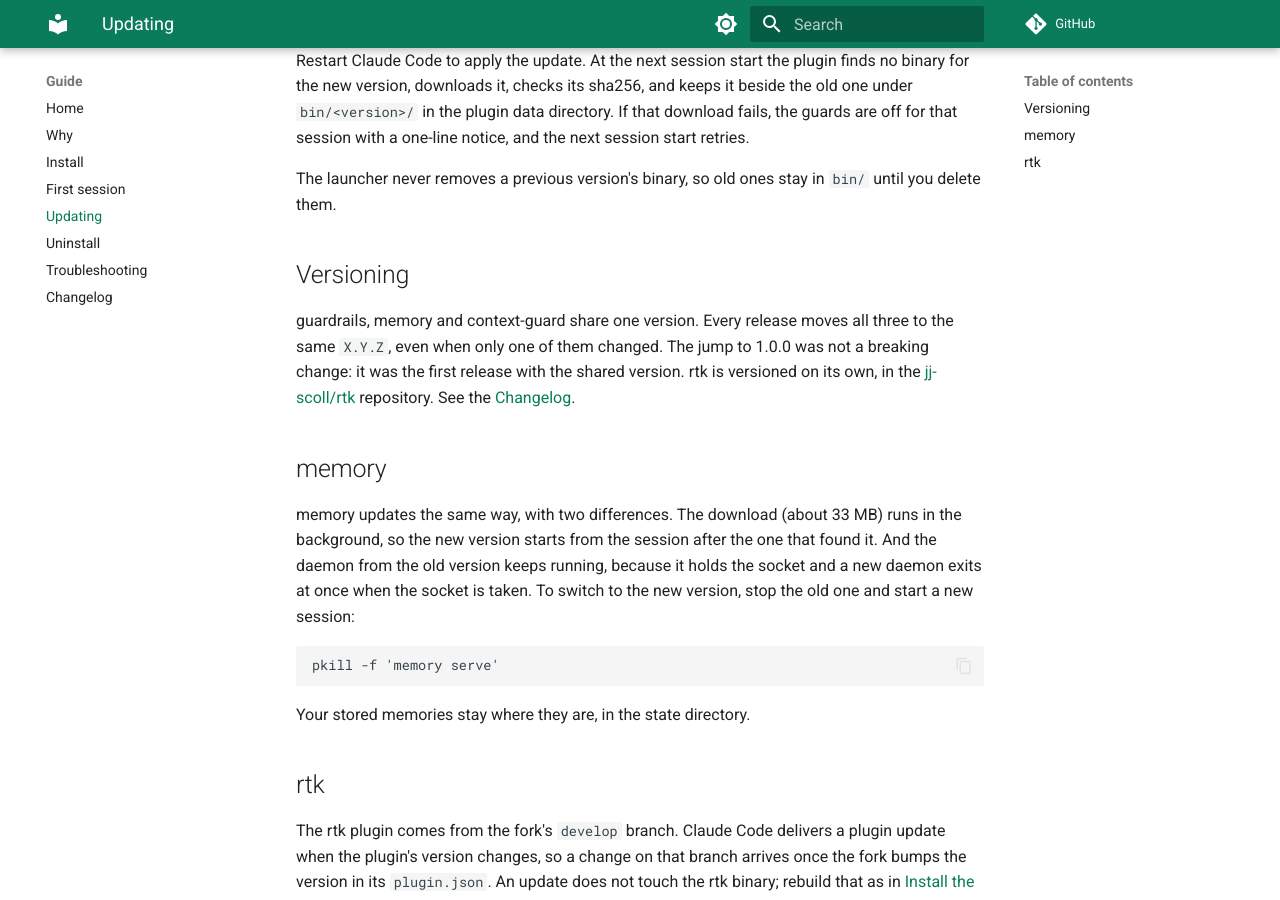
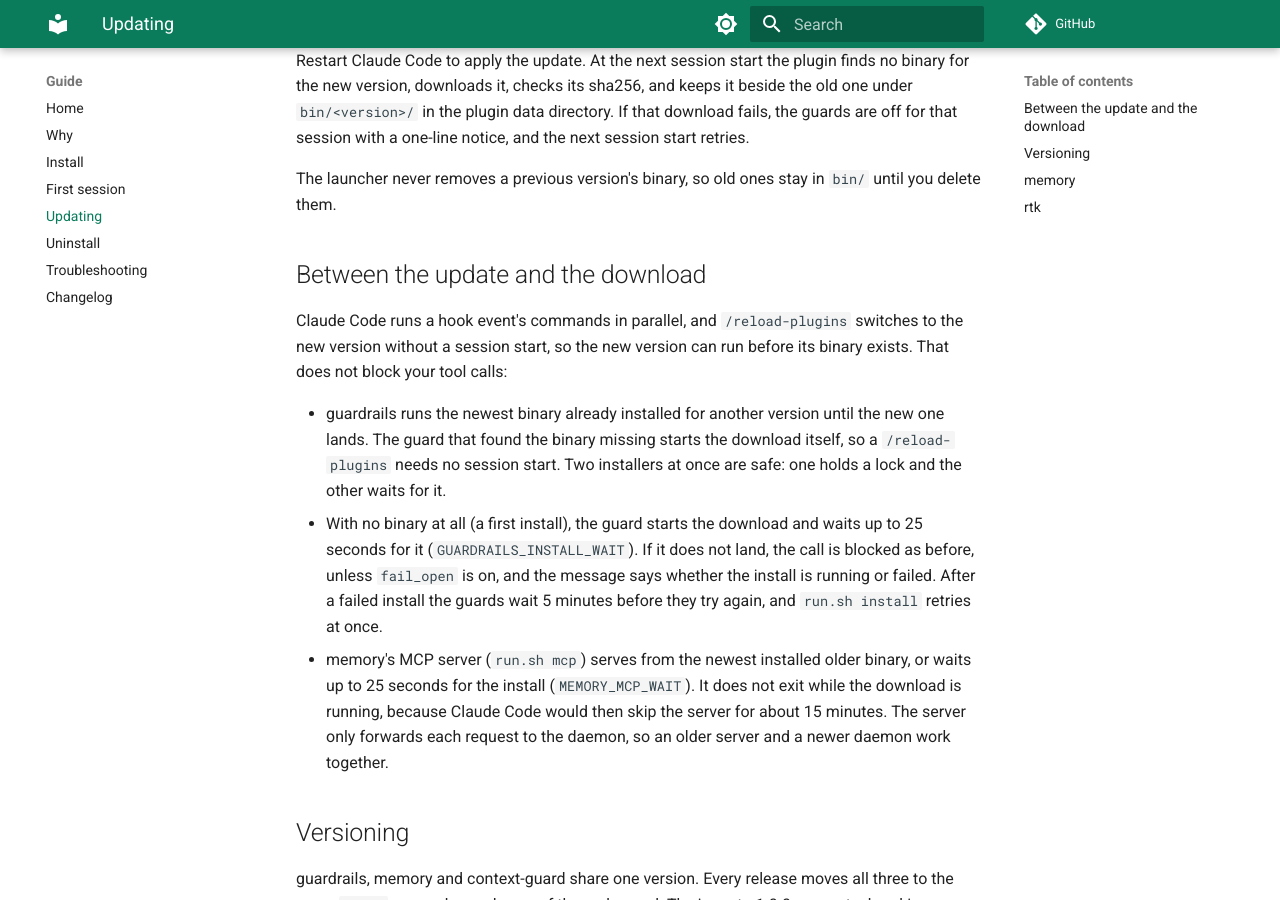
Before and after one commit to jj-scoll/broodhall, an MkDocs documentation site: the page built from docs/guide/updating.md, in a window 1280 px wide and 900 px high, scrolled down 293 px. Built offline with MkDocs 1.6.1 and Material for MkDocs 9.7.7, drawn with Linux system fonts in a browser that asks for light colours; comment, search, counter and statistics services are not loaded.

Commit message:
fix(launchers): a version bump no longer blocks guardrails or drops the memory MCP
Co-Authored-By: Claude Opus 5.5 <noreply@anthropic.com>

```diff
--- a/docs/guide/updating.md
+++ b/docs/guide/updating.md
@@ -14,6 +14,26 @@ are off for that session with a one-line notice, and the next session start retr
 
 The launcher never removes a previous version's binary, so old ones stay in `bin/` until you
 delete them.
+
+## Between the update and the download
+
+Claude Code runs a hook event's commands in parallel, and `/reload-plugins` switches to the
+new version without a session start, so the new version can run before its binary exists.
+That does not block your tool calls:
+
+- guardrails runs the newest binary already installed for another version until the new one
+  lands. The guard that found the binary missing starts the download itself, so a
+  `/reload-plugins` needs no session start. Two installers at once are safe: one holds a lock
+  and the other waits for it.
+- With no binary at all (a first install), the guard starts the download and waits up to 25
+  seconds for it (`GUARDRAILS_INSTALL_WAIT`). If it does not land, the call is blocked as
+  before, unless `fail_open` is on, and the message says whether the install is running or
+  failed. After a failed install the guards wait 5 minutes before they try again, and
+  `run.sh install` retries at once.
+- memory's MCP server (`run.sh mcp`) serves from the newest installed older binary, or waits
+  up to 25 seconds for the install (`MEMORY_MCP_WAIT`). It does not exit while the download is
+  running, because Claude Code would then skip the server for about 15 minutes. The server only
+  forwards each request to the daemon, so an older server and a newer daemon work together.
 
 ## Versioning
 
```
Also changed, not shown: docs/guardrails/options.md (+4 -2 lines), docs/reference/hooks.md (+6 -2 lines), 5 other files.
